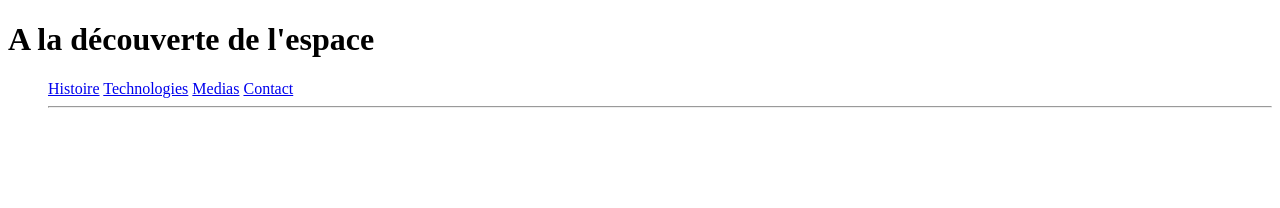
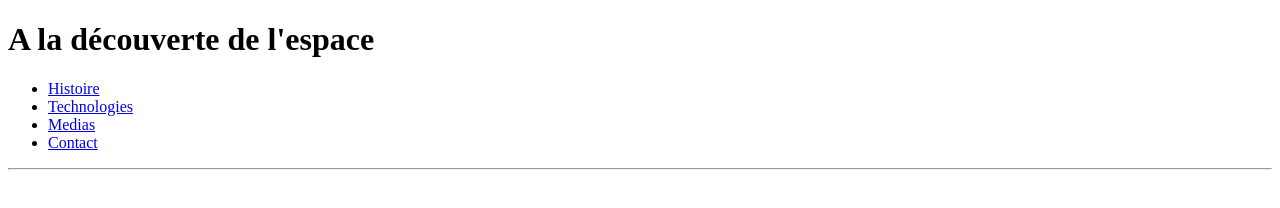
Before and after one commit to jonathanvitry07-svg/exploration_spatiale, a plain HTML site: page index.html in a window 1280 px wide. Drawn offline with Linux system fonts and the light colour scheme.

Commit message:
Modif squelette 1

```diff
--- a/index.html
+++ b/index.html
@@ -13,13 +13,13 @@
     <h1>A la découverte de l'espace</h1>
     <nav>
       <ul>
-        <a href="#histoire">Histoire</a>
-        <a href="#technologies">Technologies</a>
-        <a href="#medias">Medias</a>
-        <a href="contact">Contact</a>
-        <hr>
+        <li><a href="#histoire">Histoire</a></li>
+        <li><a href="#technologies">Technologies</a></li>
+        <li><a href="#medias">Medias</a></li>
+        <li><a href="contact">Contact</a></li>
       </ul>
     </nav>
+    <hr>
   </header>
 
   </main>
```
